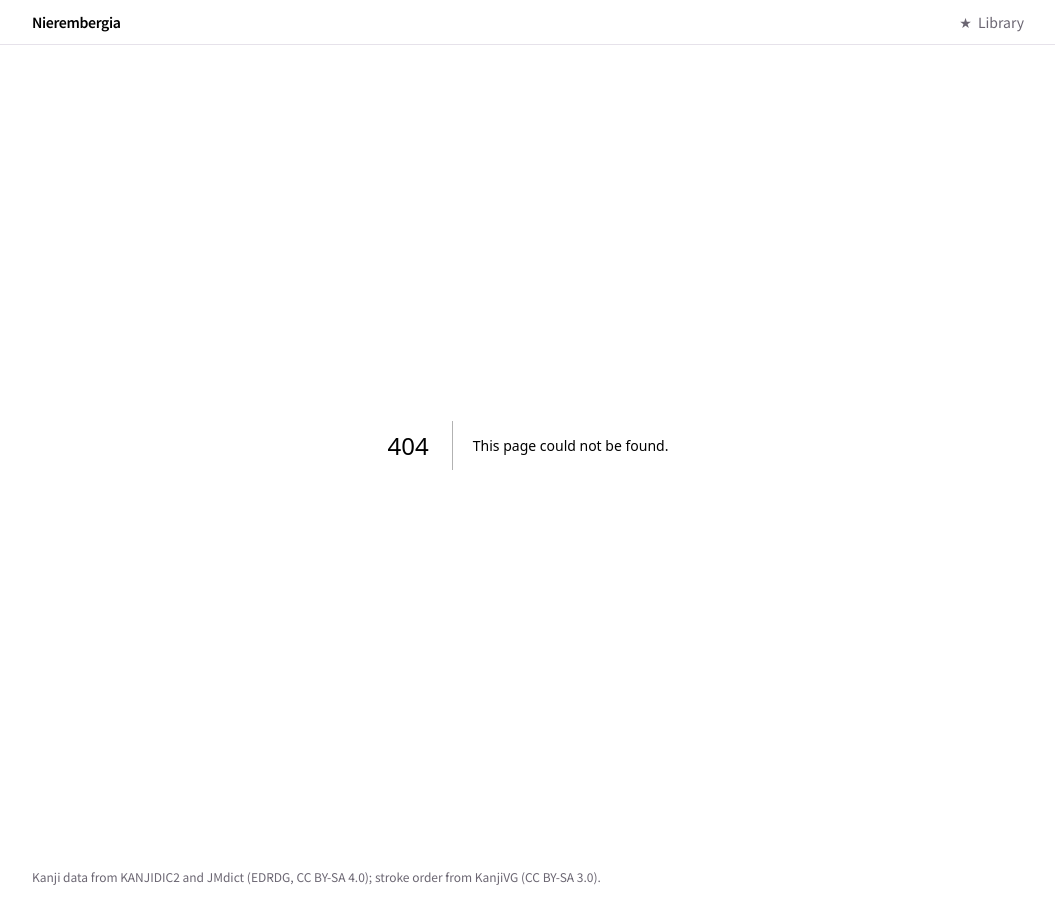
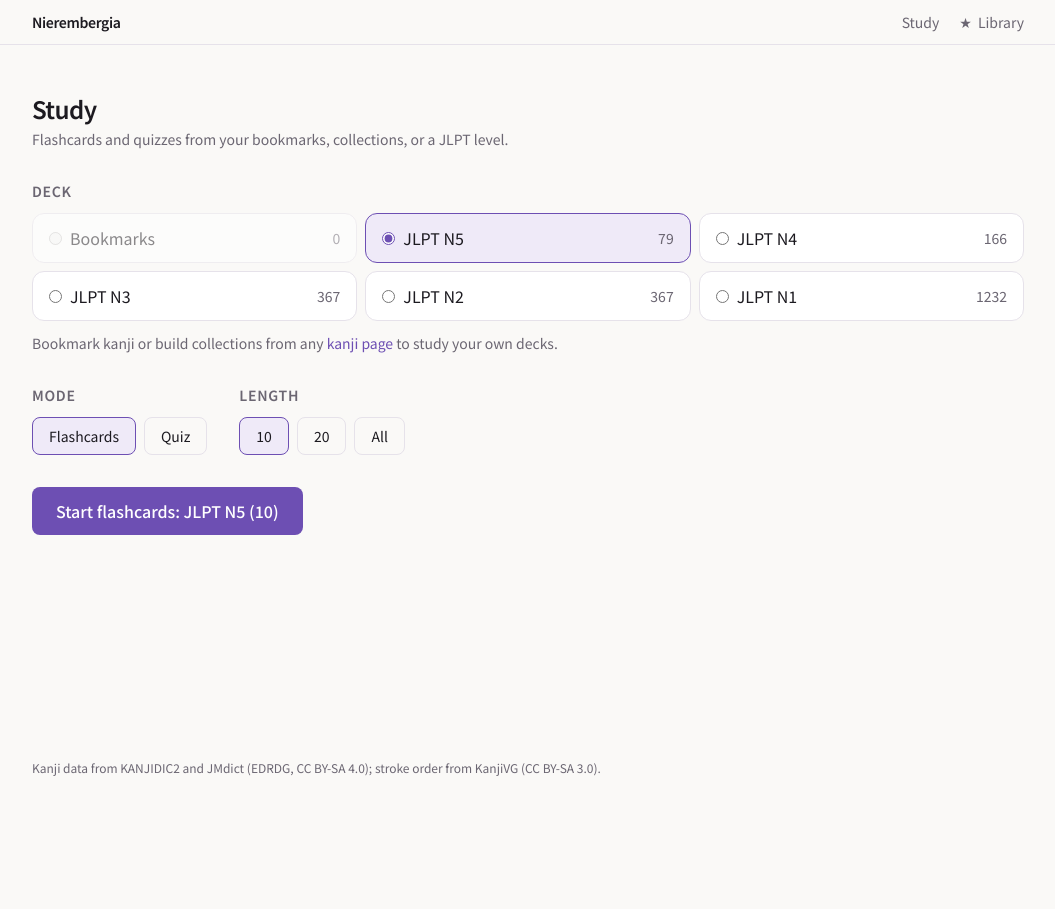
Before and after one commit to Rebisco-Biscuit/Nierembergia, a Next.js app: page /study in a window 1280 px wide. Before the commit this address had no page. Shown: the whole page, without its empty margins (112-1167 px from the left). After the commit the page ends 800 px from the top, so only its background shows below. Built offline with nearby package versions, Linux system fonts and the light colour scheme.

Commit message:
feat: study page with deck, mode, and length choices
/study builds flashcard or quiz sessions from bookmarks, a collection, or a JLPT level; empty decks are disabled. Adds a Study link to the header.

```diff
--- /dev/null
+++ b/src/app/study/page.tsx
@@ -0,0 +1,21 @@
+import type { Metadata } from "next";
+import { StudyApp } from "@/components/study/StudyApp";
+import { dataset } from "@/lib/data";
+import { toStudyKanji } from "@/lib/study";
+
+export const metadata: Metadata = {
+  title: "Study — Nierembergia",
+  description: "Flashcards and quizzes from your bookmarks, collections, or a JLPT level.",
+};
+
+export default function StudyPage() {
+  return (
+    <main className="mx-auto w-full max-w-5xl flex-1 px-4 py-8 sm:py-12">
+      <h1 className="text-2xl font-semibold tracking-tight">Study</h1>
+      <p className="mt-1 text-sm text-muted">
+        Flashcards and quizzes from your bookmarks, collections, or a JLPT level.
+      </p>
+      <StudyApp all={dataset.kanji.map(toStudyKanji)} />
+    </main>
+  );
+}
--- a/src/components/LibraryView.tsx
+++ b/src/components/LibraryView.tsx
@@ -1,7 +1,7 @@
 "use client";
 
 import Link from "next/link";
-import { useState, useSyncExternalStore } from "react";
+import { useState } from "react";
 import {
   MAX_COLLECTION_NAME,
   cleanName,
@@ -13,13 +13,9 @@ import {
   type Collection,
 } from "@/lib/library";
 import { KanjiTile } from "./KanjiTile";
-import { newCollectionId, useLibrary } from "./useLibrary";
+import { newCollectionId, useHydrated, useLibrary } from "./useLibrary";
 
 type Meanings = Record<string, string>;
-
-const noop = () => () => {};
-/** False during server rendering and hydration, true once running in the browser. */
-const useHydrated = () => useSyncExternalStore(noop, () => true, () => false);
 
 export function LibraryView({ meanings }: { meanings: Meanings }) {
   const [library, update] = useLibrary();
--- a/src/components/SiteHeader.tsx
+++ b/src/components/SiteHeader.tsx
@@ -12,6 +12,10 @@ export function SiteHeader() {
         <Link href="/" className="font-semibold tracking-tight hover:text-accent">
           Nierembergia
         </Link>
+        <span className="flex items-center gap-5">
+          <Link href="/study" className="text-muted hover:text-foreground">
+            Study
+          </Link>
           <Link href="/library" className="flex items-center gap-1.5 text-muted hover:text-foreground">
             <span aria-hidden>★</span> Library
             {count > 0 && (
@@ -21,6 +25,7 @@ export function SiteHeader() {
               </span>
             )}
           </Link>
+        </span>
       </nav>
     </header>
   );
--- /dev/null
+++ b/src/components/study/StudyApp.tsx
@@ -0,0 +1,197 @@
+"use client";
+
+import Link from "next/link";
+import { useState } from "react";
+import { seededRandom, shuffle } from "@/lib/random";
+import {
+  QUESTION_KINDS,
+  deckFromSource,
+  makeQuiz,
+  type DeckSource,
+  type Question,
+  type StudyKanji,
+} from "@/lib/study";
+import type { JlptLevel } from "@/lib/types";
+import { useHydrated, useLibrary } from "../useLibrary";
+import { Flashcards } from "./Flashcards";
+import { Quiz } from "./Quiz";
+
+type Mode = "flashcards" | "quiz";
+const LENGTHS = [10, 20, Infinity] as const;
+const JLPT_LEVELS: JlptLevel[] = [5, 4, 3, 2, 1];
+
+type Session =
+  | { mode: "flashcards"; cards: StudyKanji[]; key: number }
+  | { mode: "quiz"; questions: Question[]; key: number };
+
+// Only ever called from event handlers, when a session starts.
+const freshSeed = () => Math.floor(Math.random() * 2 ** 32);
+let sessionCount = 0;
+const nextSessionKey = () => ++sessionCount;
+
+const sourceKey = (s: DeckSource) =>
+  s.kind === "jlpt" ? `jlpt:${s.level}` : s.kind === "collection" ? `c:${s.id}` : "bookmarks";
+
+export function StudyApp({ all }: { all: StudyKanji[] }) {
+  const [library] = useLibrary();
+  const hydrated = useHydrated();
+  const [source, setSource] = useState<DeckSource>({ kind: "jlpt", level: 5 });
+  const [mode, setMode] = useState<Mode>("flashcards");
+  const [length, setLength] = useState<number>(10);
+  const [session, setSession] = useState<Session | null>(null);
+  const [error, setError] = useState<string | null>(null);
+
+  if (!hydrated) {
+    return <div className="mt-8 h-64 animate-pulse rounded-2xl border border-border bg-surface" aria-busy="true" aria-label="Loading" />;
+  }
+
+  const sources: { source: DeckSource; label: string; count: number }[] = [
+    { source: { kind: "bookmarks" }, label: "Bookmarks", count: library.bookmarks.length },
+    ...library.collections.map((c) => ({
+      source: { kind: "collection", id: c.id } as DeckSource,
+      label: c.name,
+      count: deckFromSource({ kind: "collection", id: c.id }, library, all).length,
+    })),
+    ...JLPT_LEVELS.map((level) => ({
+      source: { kind: "jlpt", level } as DeckSource,
+      label: `JLPT N${level}`,
+      count: deckFromSource({ kind: "jlpt", level }, library, all).length,
+    })),
+  ];
+  // A collection deleted elsewhere falls back to the default deck, N5.
+  const find = (s: DeckSource) => sources.find((x) => sourceKey(x.source) === sourceKey(s));
+  const selected = find(source) ?? find({ kind: "jlpt", level: 5 })!;
+
+  /** Starts a session over `deck` (already chosen), shuffled with a fresh seed. */
+  const start = (deck: StudyKanji[], chosenMode = mode) => {
+    const rand = seededRandom(freshSeed());
+    const cards = shuffle(deck, rand).slice(0, length);
+    if (chosenMode === "flashcards") {
+      setSession({ mode: "flashcards", cards, key: nextSessionKey() });
+      setError(null);
+      return;
+    }
+    const questions = makeQuiz(deck, all, Math.min(length, deck.length), QUESTION_KINDS, rand);
+    if (questions.length === 0) {
+      setError("Couldn't build quiz questions for this deck. Try flashcards, or a bigger deck.");
+      return;
+    }
+    setSession({ mode: "quiz", questions, key: nextSessionKey() });
+    setError(null);
+  };
+
+  const deck = () => deckFromSource(selected.source, library, all);
+  const exit = () => setSession(null);
+
+  if (session) {
+    const common = {
+      onRestart: () => start(deck(), session.mode),
+      onRetry: (missed: StudyKanji[]) => start(missed, session.mode),
+      onExit: exit,
+    };
+    return (
+      <div className="mt-8">
+        <button type="button" onClick={exit} className="mb-4 text-sm text-muted hover:text-foreground">
+          ← {selected.label}
+        </button>
+        {session.mode === "flashcards" ? (
+          <Flashcards key={session.key} cards={session.cards} {...common} />
+        ) : (
+          <Quiz key={session.key} questions={session.questions} {...common} />
+        )}
+      </div>
+    );
+  }
+
+  return (
+    <form
+      className="mt-8 space-y-8"
+      onSubmit={(e) => {
+        e.preventDefault();
+        start(deck());
+      }}
+    >
+      <fieldset>
+        <legend className="mb-3 text-sm font-semibold uppercase tracking-wider text-muted">Deck</legend>
+        <ul className="grid gap-2 sm:grid-cols-2 lg:grid-cols-3">
+          {sources.map((s) => {
+            const key = sourceKey(s.source);
+            const checked = key === sourceKey(selected.source);
+            const empty = s.count === 0;
+            return (
+              <li key={key}>
+                <label
+                  className={`flex cursor-pointer items-center justify-between gap-3 rounded-xl border px-4 py-3 ${
+                    checked ? "border-accent bg-accent-soft" : "border-border bg-surface"
+                  } ${empty ? "cursor-not-allowed opacity-50" : "hover:border-accent"}`}
+                >
+                  <span className="flex items-center gap-2">
+                    <input
+                      type="radio"
+                      name="deck"
+                      checked={checked}
+                      disabled={empty}
+                      onChange={() => setSource(s.source)}
+                      className="accent-[var(--accent)]"
+                    />
+                    <span className="truncate">{s.label}</span>
+                  </span>
+                  <span className="text-sm text-muted">{s.count}</span>
+                </label>
+              </li>
+            );
+          })}
+        </ul>
+        {library.bookmarks.length === 0 && library.collections.length === 0 && (
+          <p className="mt-3 text-sm text-muted">
+            Bookmark kanji or build collections from any{" "}
+            <Link href="/" className="text-accent hover:underline">
+              kanji page
+            </Link>{" "}
+            to study your own decks.
+          </p>
+        )}
+      </fieldset>
+
+      <div className="flex flex-wrap gap-8">
+        <fieldset>
+          <legend className="mb-3 text-sm font-semibold uppercase tracking-wider text-muted">Mode</legend>
+          <div className="flex gap-2">
+            {(["flashcards", "quiz"] as const).map((m) => (
+              <label key={m} className={`cursor-pointer rounded-lg border px-4 py-2 text-sm ${mode === m ? "border-accent bg-accent-soft" : "border-border"}`}>
+                <input type="radio" name="mode" className="sr-only" checked={mode === m} onChange={() => setMode(m)} />
+                {m === "flashcards" ? "Flashcards" : "Quiz"}
+              </label>
+            ))}
+          </div>
+        </fieldset>
+        <fieldset>
+          <legend className="mb-3 text-sm font-semibold uppercase tracking-wider text-muted">Length</legend>
+          <div className="flex gap-2">
+            {LENGTHS.map((n) => (
+              <label key={n} className={`cursor-pointer rounded-lg border px-4 py-2 text-sm ${length === n ? "border-accent bg-accent-soft" : "border-border"}`}>
+                <input type="radio" name="length" className="sr-only" checked={length === n} onChange={() => setLength(n)} />
+                {n === Infinity ? "All" : n}
+              </label>
+            ))}
+          </div>
+        </fieldset>
+      </div>
+
+      {error && (
+        <p role="alert" className="text-sm text-danger">
+          {error}
+        </p>
+      )}
+
+      <button
+        type="submit"
+        disabled={selected.count === 0}
+        className="rounded-lg bg-accent px-6 py-3 font-medium text-accent-foreground disabled:opacity-40"
+      >
+        Start {mode === "flashcards" ? "flashcards" : "quiz"}: {selected.label} (
+        {Math.min(length, selected.count)})
+      </button>
+    </form>
+  );
+}
--- a/src/components/useLibrary.ts
+++ b/src/components/useLibrary.ts
@@ -36,6 +36,11 @@ export function useLibrary(): [Library, LibraryStore["update"]] {
   return [library, s.update.bind(s)];
 }
 
+const noopSubscribe = () => () => {};
+
+/** False during server rendering and hydration, true once running in the browser. */
+export const useHydrated = () => useSyncExternalStore(noopSubscribe, () => true, () => false);
+
 /** A random id for a new collection. */
 export function newCollectionId(): string {
   return typeof crypto !== "undefined" && "randomUUID" in crypto
```
Lines whose indentation alone changed are shown as unchanged.
